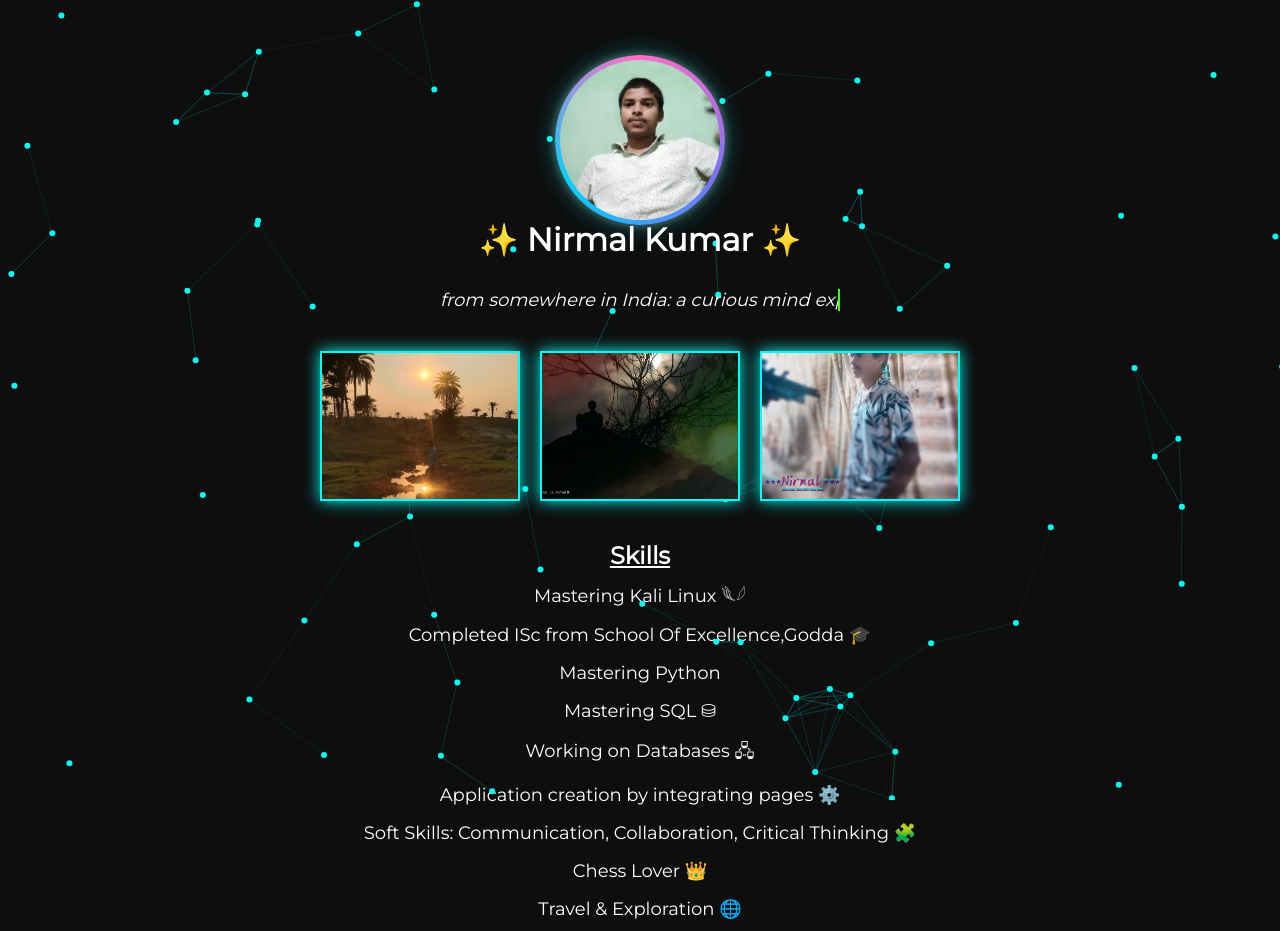
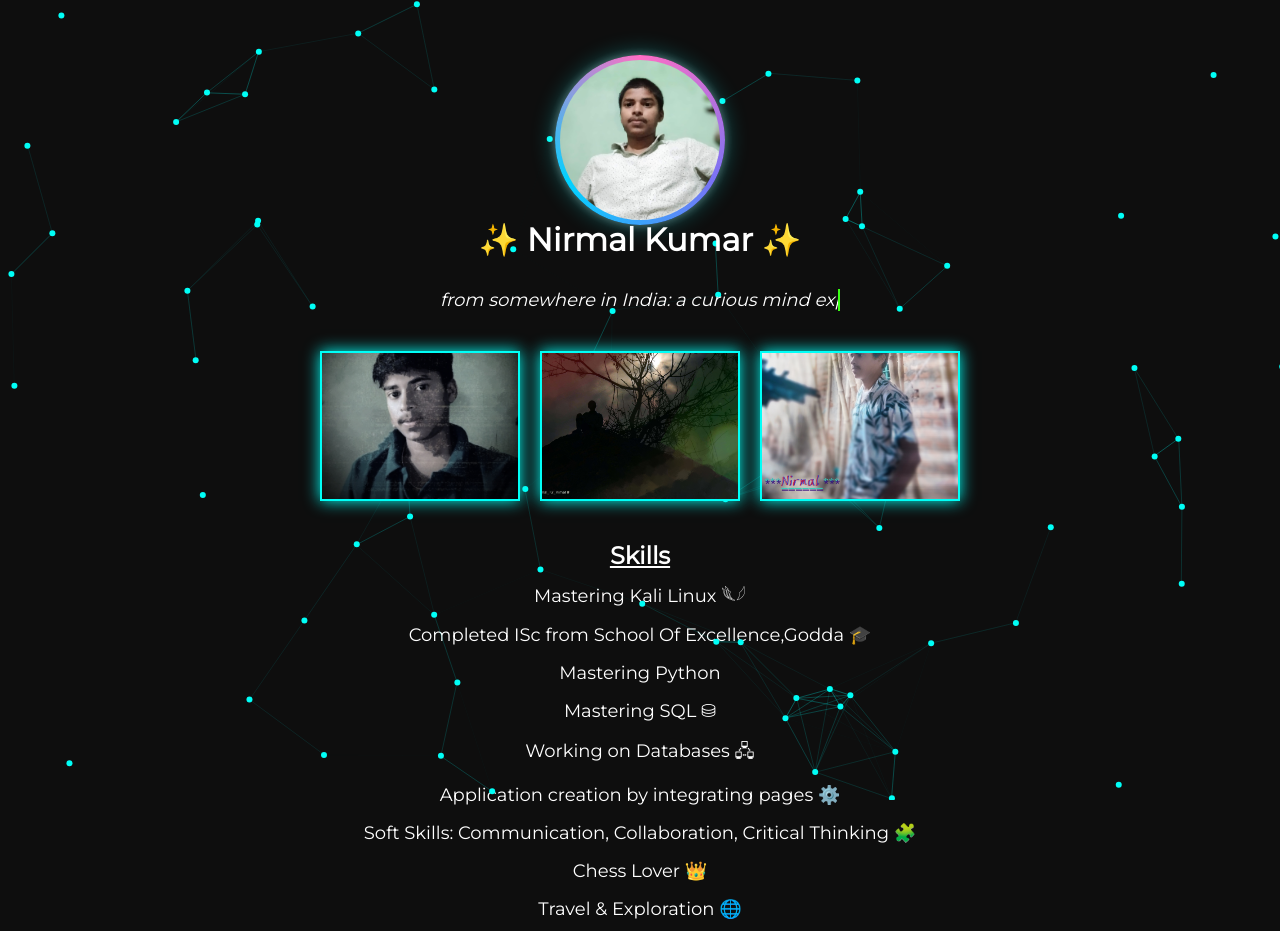
Before and after one commit to the-invincible-genius/its_invincible, a plain HTML site: page index.html in a window 1280 px wide. Shown: the top 931 px of the page. Drawn offline with nearby package versions, Linux system fonts and the light colour scheme.

Commit message:
Update index.html

```diff
--- a/index.html
+++ b/index.html
@@ -216,7 +216,7 @@
 
 
   <section class="gallery">
-    <img src="https://github.com/the-invincible-genius/its_invincible/blob/main/1746167340066.jpg?raw=true" alt="Nirmal">
+    <img src="https://github.com/the-invincible-genius/its_invincible/blob/main/IMG_20250807_205828.jpg?raw=true" alt="Nirmal">
     <img src="https://github.com/the-invincible-genius/its_invincible/blob/main/IMG_20250610_193916.jpg?raw=true" alt="Nirmal">
     <img src="https://github.com/the-invincible-genius/its_invincible/blob/main/IMG_20250620_075322.jpg?raw=true" alt="Nirmal">
   </section>
```
